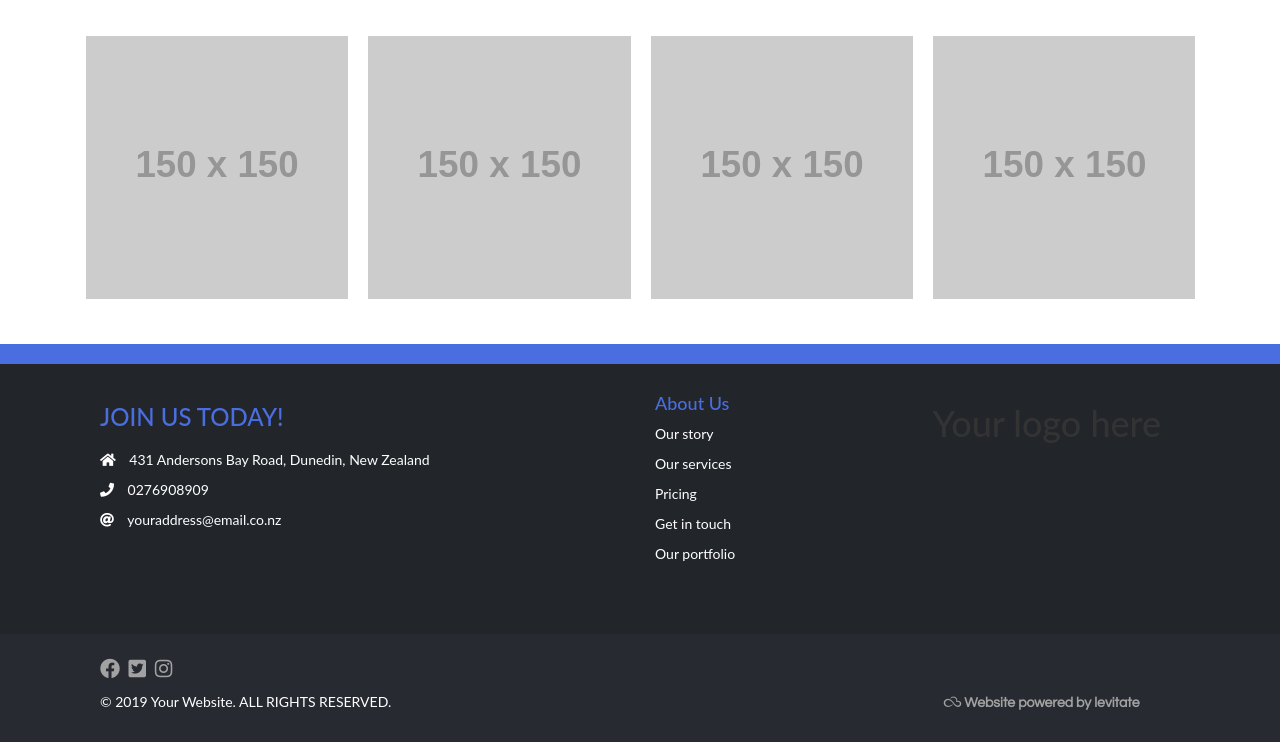
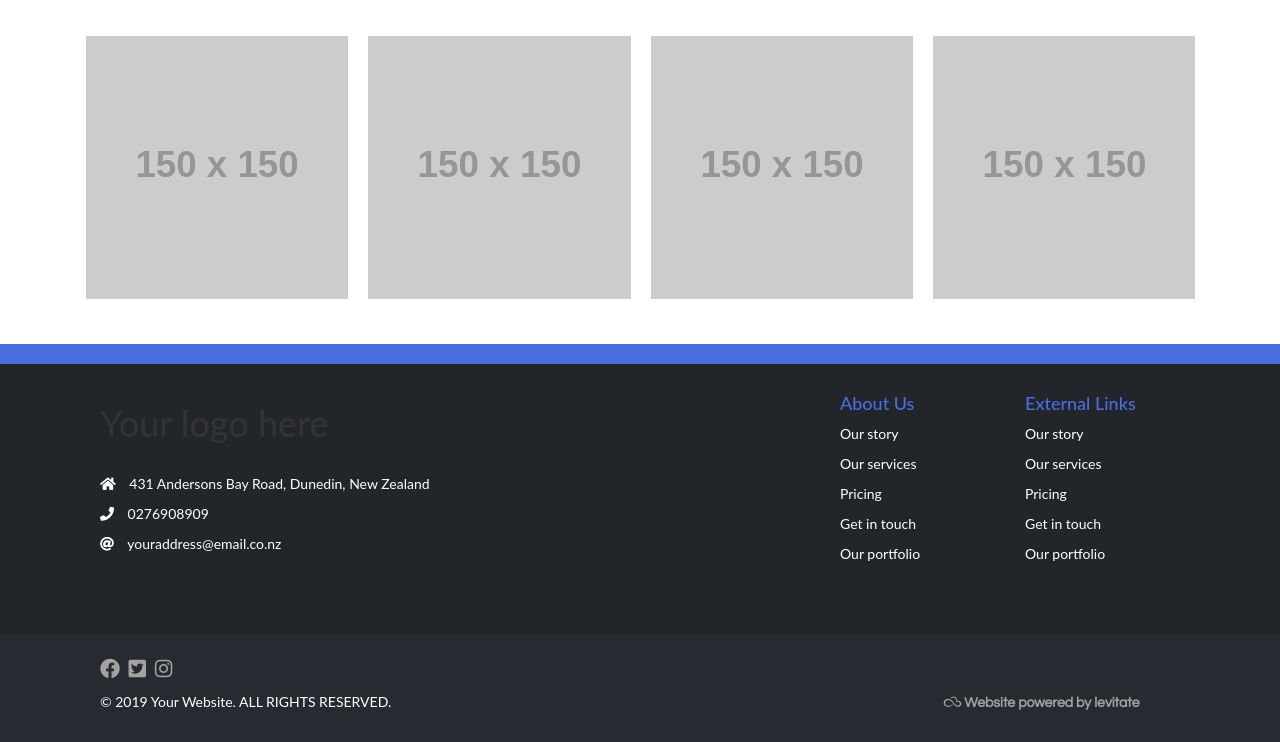
Before and after one commit to georgealexander/home-of-st-barnabas, a Jekyll site: the page built from index.html, in a window 1280 px wide and 900 px high, scrolled down 2089 px, cut to the strip 158-900 px from the top of the window. Built offline with Jekyll 4.4.1, drawn with Linux system fonts in a browser that asks for light colours; nearby versions of some CDN libraries.

Commit message:
adding work

```diff
--- a/_layouts/index.html
+++ b/_layouts/index.html
@@ -218,14 +218,15 @@
 <footer class="footer">
 
      <div class="container footer-top">
-       <div class="col-md-6 col-sm-12 contact footer-item">
-         <h3>Join us today!</h3>
+       <div class="col-md-8 col-sm-12 contact footer-item">
+          <h1>Your logo here</h1>
+          <br>
          <p><i class="fas fa-home"></i> 431 Andersons Bay Road,
 Dunedin, New Zealand</p>
 <p><i class="fas fa-phone"></i> 0276908909</p>
 <p><i class="fas fa-at"></i> youraddress@email.co.nz</p>
        </div>
-       <div class="col-md-3 col-sm-12 links footer-item">
+       <div class="col-md-2 col-sm-12 links footer-item">
          <h4>About Us</h4>
          <p><a href="#">Our story</a></p>
          <p><a href="#">Our services</a></p>
@@ -234,8 +235,13 @@ Dunedin, New Zealand</p>
          <p><a href="#">Our portfolio</a></p>
 
        </div>
-       <div class="col-md-3 col-sm-12logo footer-item">
-         <h1>Your logo here</h1>
+       <div class="col-md-2 col-sm-12 links footer-item">
+         <h4>External Links</h4>
+         <p><a href="#">Our story</a></p>
+         <p><a href="#">Our services</a></p>
+         <p><a href="#">Pricing</a></p>
+         <p><a href="#">Get in touch</a></p>
+         <p><a href="#">Our portfolio</a></p>
 
        </div>
 
```
Also changed, not shown: 1 other file.
